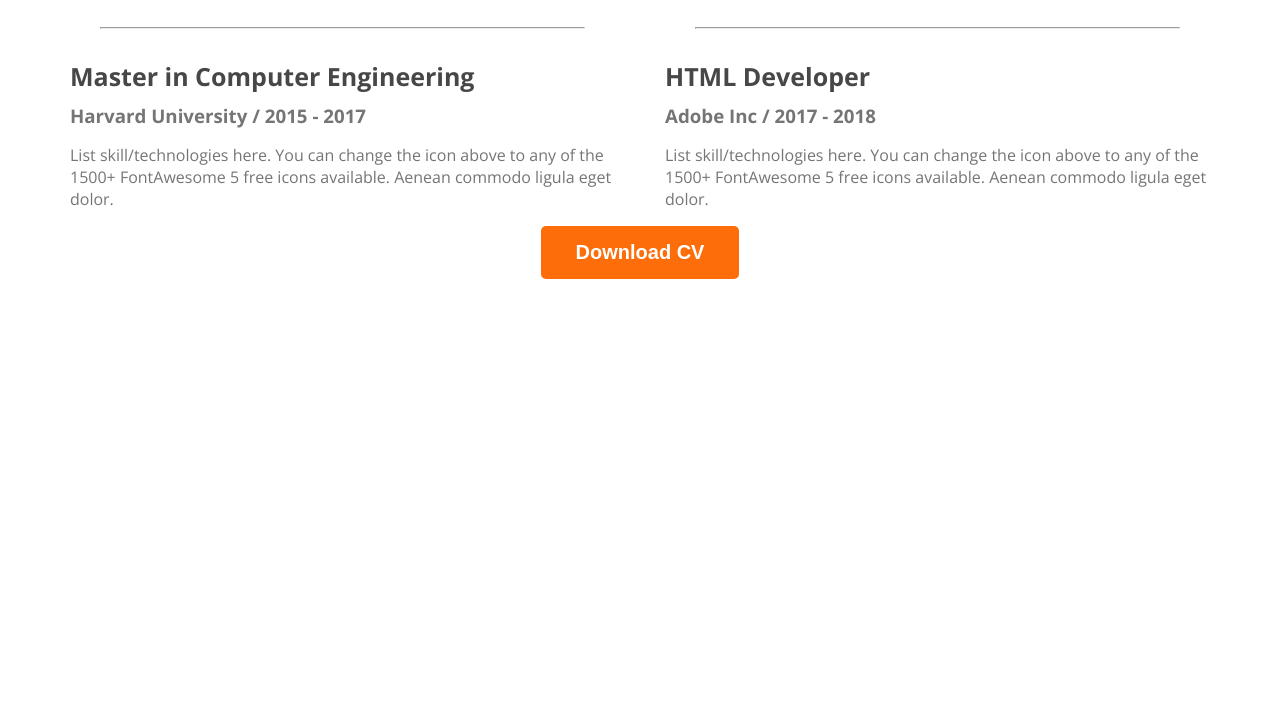
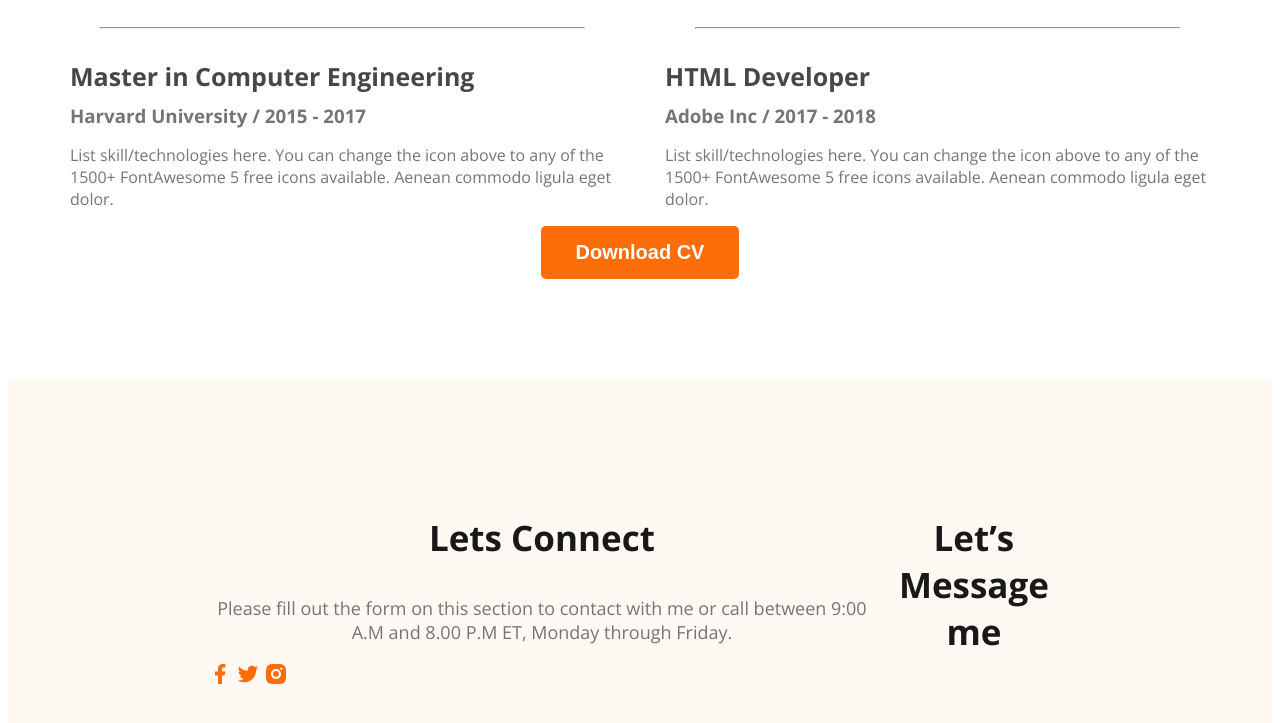
Before and after one commit to Nurunnabi87/web-developer-portfolio, a plain HTML site: page index.html in a window 1280 px wide. Shown: the part 2853-3576 px from the top of the page. Before the commit the page ends 3140 px from the top, so only its background shows below. Drawn offline with nearby package versions, Linux system fonts and the light colour scheme.

Commit message:
footer basic

```diff
--- a/index.html
+++ b/index.html
@@ -195,6 +195,22 @@
         </div>
       </section>
     </main>
-    <footer></footer>
+    <footer>
+      <div class="footer-column">
+        <h3 class="section-title">Lets Connect</h3>
+        <p class="section-description">
+          Please fill out the form on this section to contact with me or call
+          between 9:00 A.M and 8.00 P.M ET, Monday through Friday.
+        </p>
+        <div class="social-links">
+          <a href=""><img src="/images/icons/facebook.png" alt=""></a>
+          <a href=""><img src="/images/icons/twitter.png" alt=""></a>
+          <a href=""><img src="/images/icons/insta.png" alt=""></a>
+        </div>
+      </div>
+      <div class="footer-column">
+        <h3 class="section-title">Let’s Message me</h3>
+      </div>
+    </footer>
   </body>
 </html>
--- a/styles/portfolio.css
+++ b/styles/portfolio.css
@@ -178,3 +178,10 @@ main section {
 .download-cv {
   text-align: center;
 }
+
+footer {
+  display: flex;
+  background: #fff8f3;
+  margin-top: 100px;
+  padding: 100px 200px;
+}
```
